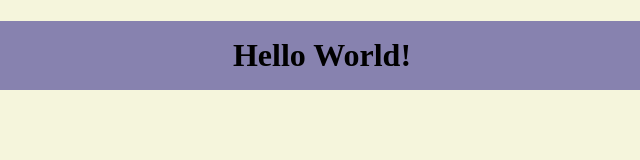
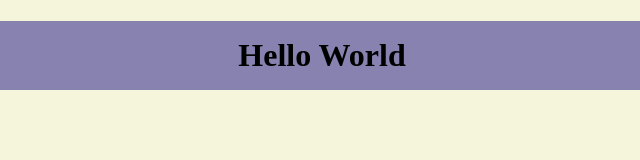
Before and after one commit to RafaelKrewer/teste, a plain HTML site: page index.html in a window 1280 px wide. Shown: the full height of the page, 318-958 px from the left. Drawn offline with Linux system fonts and the light colour scheme.

Commit message:
commit 01/07

```diff
--- a/index.html
+++ b/index.html
@@ -5,7 +5,7 @@
 
     <meta charset="UTF-8">
     <meta name="viewport" content="width=device-width, initial-scale=1.0">
-    <title>Document</title>
+    <title>site de teste</title>
     <link rel="stylesheet" href="style.css">
 
 </head>
@@ -20,8 +20,9 @@
 
 <body>
 
-    <h1>Hello World!</h1>
+    <h1>Hello World</h1>
     <p></p>
+
 
 </body>
 
```
